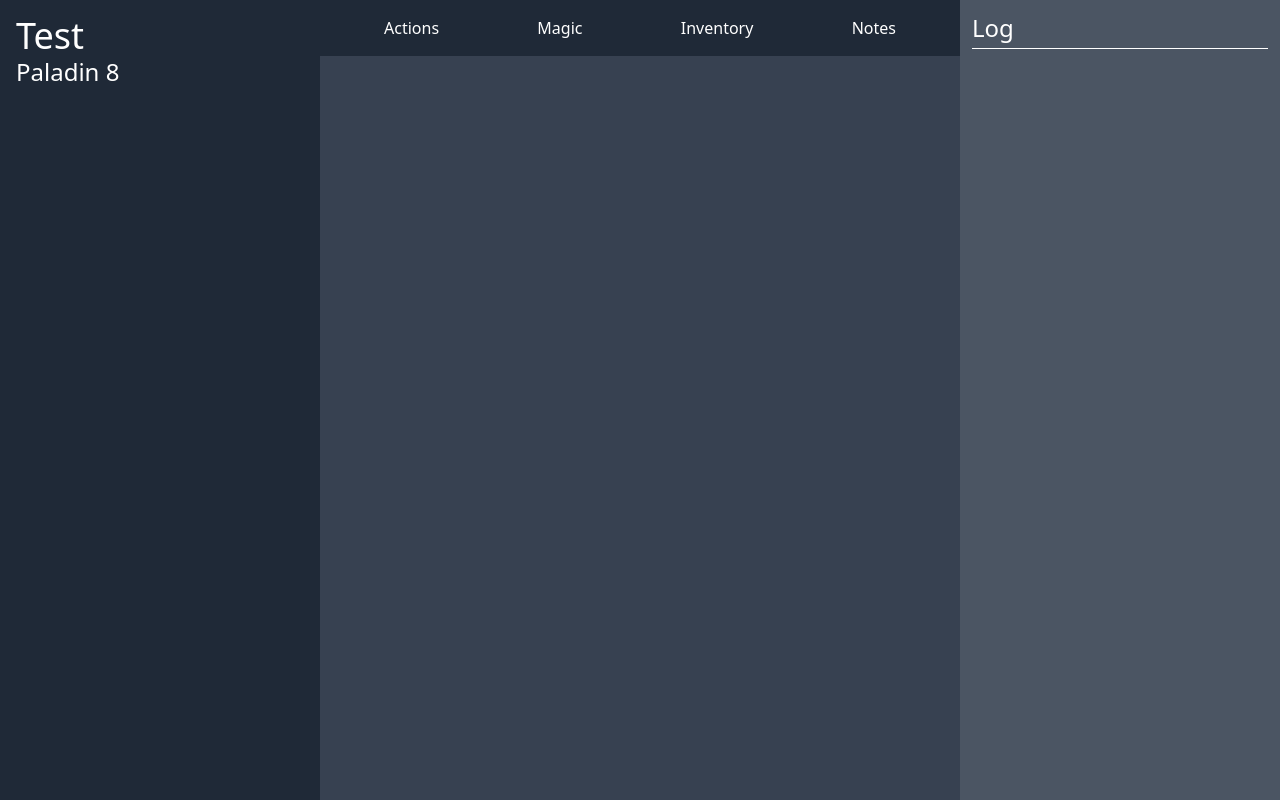
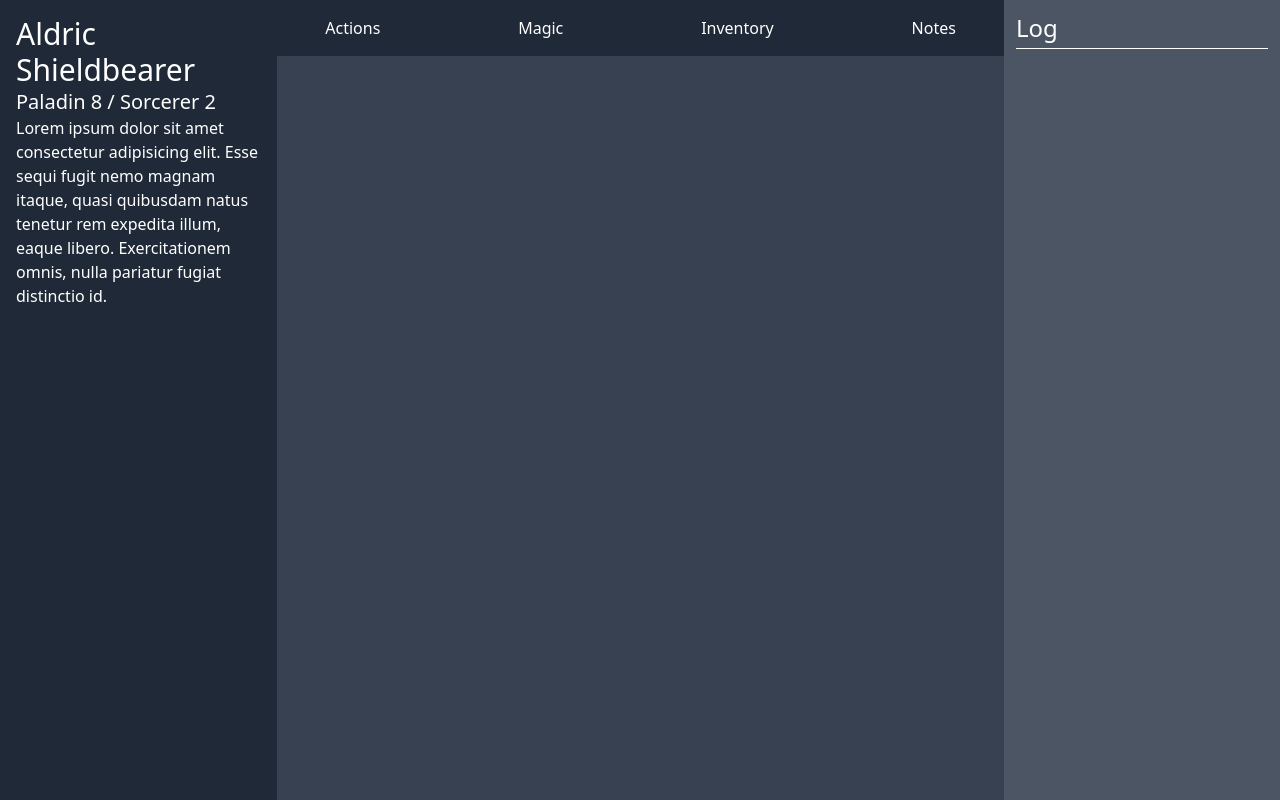
Before and after one commit to akukerang/Aurora-Beyond, a React (Vite) app in the folder frontend/: page / in a window 1280 px wide. Built offline with nearby package versions, Linux system fonts and the light colour scheme.

Commit message:
basic layout tailwind

```diff
--- a/frontend/src/App.tsx
+++ b/frontend/src/App.tsx
@@ -1,8 +1,8 @@
-import './App.css'
-import { Outlet } from 'react-router-dom'
-import Navbar from './components/NavBar'
-import InfoPanel from './components/InfoPanel'
-import Log from './components/Log'
+import "./App.css";
+import { Outlet } from "react-router-dom";
+import Navbar from "./components/NavBar";
+import InfoPanel from "./components/InfoPanel";
+import Log from "./components/Log";
 
 //* Responsive Layout Ideas
 //* InfoPanel
@@ -10,28 +10,32 @@ import Log from './components/Log'
 // Reponsive grid for the ability scores
 // 6x1 -> 3x2
 //* Main Layout
-// Big 3x1 (infoPanel, main, log)
-// Medium (2x1) (infoPanel, main), can make log a button to open on top
-// Small (1x3) everything in a column
+// XL 3x1 (infoPanel, main, log)
+// Medium (2x1) (infoPanel, main), log toggle
+// Small (1x2) column, log toggle
 
 function App() {
   return (
-        <div className="flex text-white bg-black h-screen w-screen">
-            <div className="flex flex-col w-1/4 h-full bg-gray-800 p-4">
+<div className="flex flex-col md:flex-row text-white bg-black h-screen w-screen">
+    <div className="w-full md:h-full md:w-1/3 xl:w-1/4 flex flex-col bg-gray-800 p-4">
         <InfoPanel />
     </div>
-            <div className="flex flex-col w-1/2 h-full bg-gray-700">
+
+    <div className="w-full md:w-2/3 xl:w-5/8 flex flex-col h-full bg-gray-700">
         <Navbar />
         <div className="p-4 max-h-full overflow-y-scroll">
             <Outlet />
         </div>
     </div>
-            <div className="flex flex-col w-1/4 h-full bg-gray-600 p-3">
+
+    <div className="hidden xl:block xl:w-1/4 bg-gray-600 p-3">
         <h1 className="text-2xl border-b border-white pb-1 mb-1">Log</h1>
         <Log />
     </div>
 </div>
-    )
+
+
+  );
 }
 
-export default App
+export default App;
--- a/frontend/src/components/InfoPanel.tsx
+++ b/frontend/src/components/InfoPanel.tsx
@@ -1,12 +1,16 @@
 const InfoPanel = () => {
   return (
     <>
-        <h1 className='text-4xl'>Test</h1>
-        <h2 className='text-2xl'>Paladin 8</h2>
+      <h1 className="text-3xl">Aldric Shieldbearer</h1>
+      <h2 className="text-xl">Paladin 8 / Sorcerer 2</h2>
+      <p>
+        Lorem ipsum dolor sit amet consectetur adipisicing elit. Esse sequi
+        fugit nemo magnam itaque, quasi quibusdam natus tenetur rem expedita
+        illum, eaque libero. Exercitationem omnis, nulla pariatur fugiat
+        distinctio id.
+      </p>
+    </>
+  );
+};
 
-
-    </>
-  )
-}
-
-export default InfoPanel
+export default InfoPanel;
--- a/frontend/src/components/NavBar.tsx
+++ b/frontend/src/components/NavBar.tsx
@@ -2,7 +2,7 @@ import { Link } from 'react-router-dom'
 
 const Navbar = () => {
   return (
-    <div className='flex justify-between bg-gray-800 px-16 py-4'>
+    <div className='flex justify-between bg-gray-800 px-12 py-4'>
       <Link to = "/">Actions</Link>
       <Link to = "/magic">Magic</Link>
       <Link to = "/equipment">Inventory</Link>
```
Lines whose indentation alone changed are shown as unchanged.
